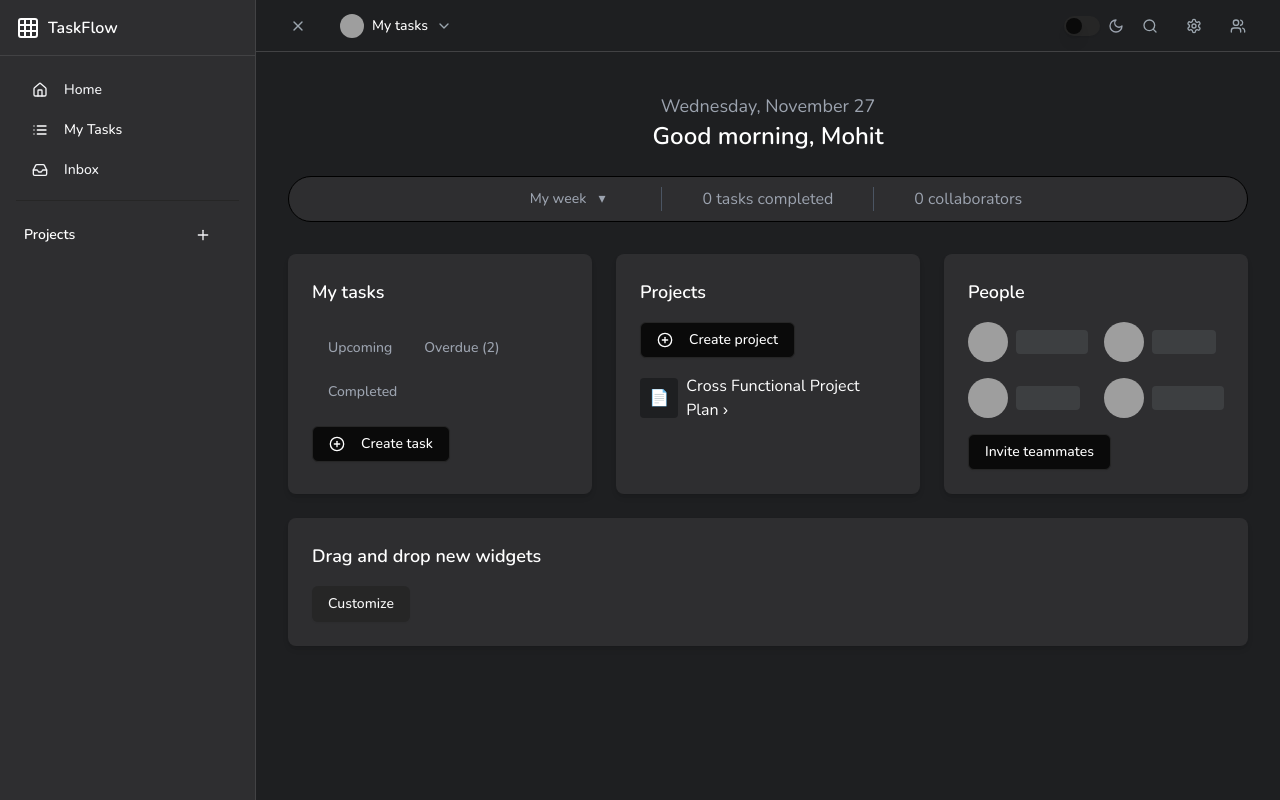
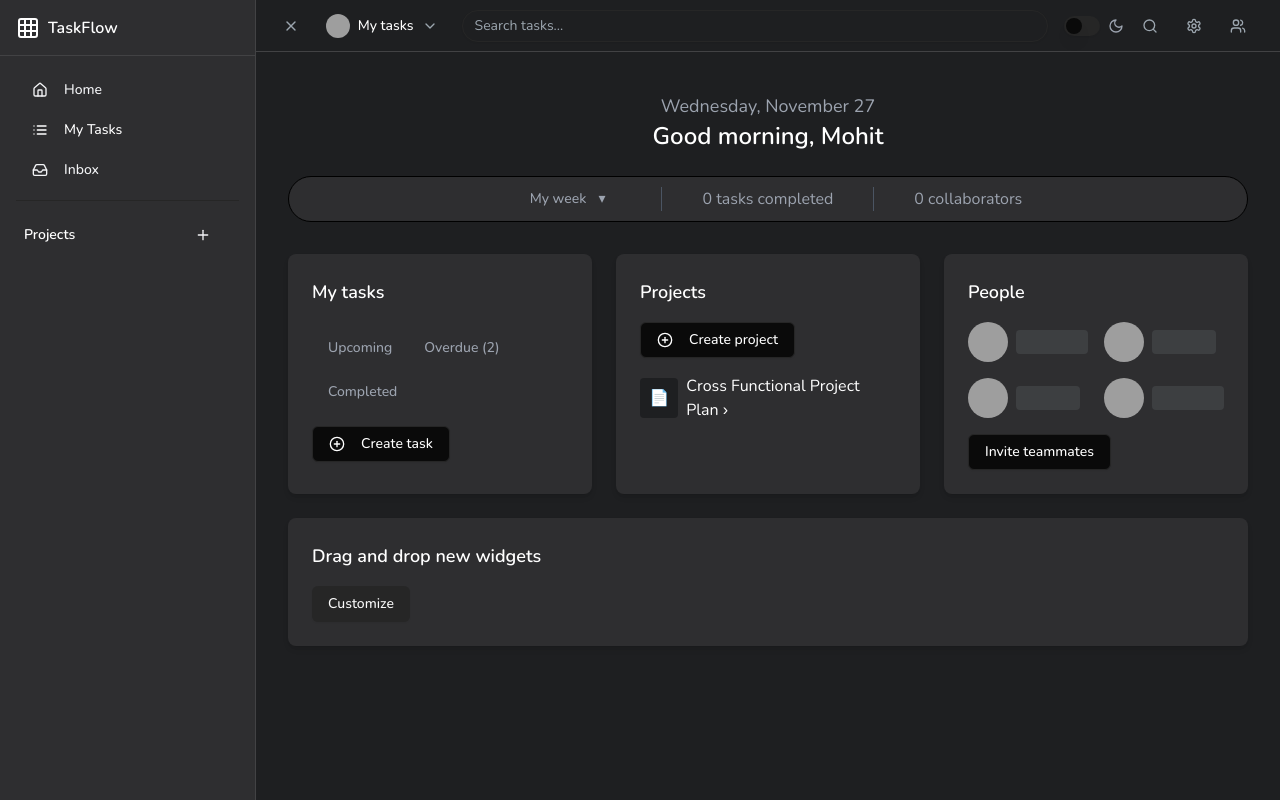
Before and after one commit to mohit-nagaraj/asanaclone, a Next.js app: page /home in a window 1280 px wide. Both pictures are taken after a click on the button 1150 px from the left and 25 px from the top of the page. Built offline with nearby package versions, Linux system fonts and the light colour scheme; grey boxes are pictures that could not be loaded.

Commit message:
task search bar

```diff
--- a/src/app/home/page.tsx
+++ b/src/app/home/page.tsx
@@ -818,7 +818,20 @@ function DashboardContent() {
               </DropdownMenuContent>
             </DropdownMenu>
           </div>
-          <div className="ml-auto flex items-center gap-2">
+          {searchEnabled && (
+            <div className="flex w-full items-center gap-2">
+              <Input
+                autoFocus
+                className="h-8 bg-transparent border rounded-full w-full text-white placeholder:text-[#9CA6AF] focus-visible:ring-0 focus-visible:ring-offset-0"
+                placeholder="Search tasks..."
+              />
+            </div>
+          )}
+          <div
+            className={`${
+              searchEnabled ? "" : "ml-auto"
+            } flex items-center gap-2`}
+          >
             <ThemeToggle />
             <Button
               variant="ghost"
```
